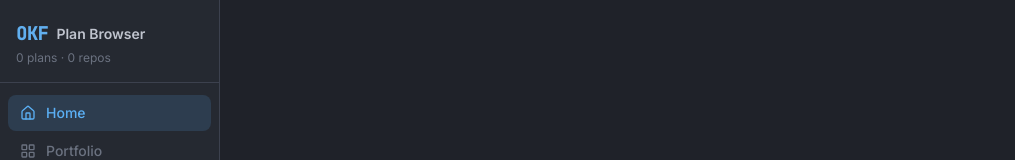
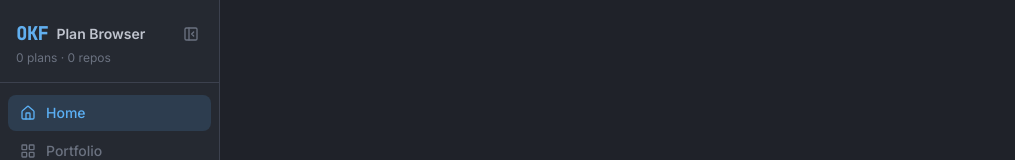
Before and after one commit to jhwohlgemuth/okf-plan-browser, a React (Vite) app: page /home in a window 1280 px wide. Shown: the top 160 px of the page, without its empty margins (0-1015 px from the left). Built offline with nearby package versions, Linux system fonts and the light colour scheme.

Commit message:
feat: Make left sidebar collapsible

```diff
--- a/src/components/Sidebar.tsx
+++ b/src/components/Sidebar.tsx
@@ -1,9 +1,11 @@
 import { NavLink, useLocation } from 'react-router-dom';
 import {
   Home, LayoutGrid, Layers, Share2, Search, Settings, AlertTriangle, Info, RefreshCw,
+  PanelLeftClose, PanelLeftOpen,
 } from 'lucide-react';
 import { cn } from '@/lib/utils';
 import { usePlanStore } from '@/store/planStore';
+import { useUiStore } from '@/store/uiStore';
 import { useRefresh } from '@/hooks/useRefresh';
 
 const NAV = [
@@ -23,15 +25,30 @@ export function Sidebar({ open = false }: { open?: boolean }) {
   const warnings   = usePlanStore(s => s.warnings);
   const isDemoData = usePlanStore(s => s.isDemoData);
   const { busy, refreshable, refreshOne, refreshAll } = useRefresh();
+  const collapsed = useUiStore(s => s.sidebarCollapsed);
+  const toggleSidebar = useUiStore(s => s.toggleSidebar);
+  // The mobile drawer is always expanded; collapsing only applies from md up.
+  const hideLabel = collapsed ? 'md:hidden' : '';
+  const ToggleIcon = collapsed ? PanelLeftOpen : PanelLeftClose;
   return (
-    <aside className={cn('w-[220px] shrink-0 flex flex-col h-dvh bg-card border-r border-border', 'max-md:fixed max-md:inset-y-0 max-md:left-0 max-md:z-40 max-md:transition-transform', !open && 'max-md:-translate-x-full')}>
+    <aside className={cn('w-[220px] shrink-0 flex flex-col h-dvh bg-card border-r border-border transition-[width] duration-200', collapsed && 'md:w-14', 'max-md:fixed max-md:inset-y-0 max-md:left-0 max-md:z-40 max-md:transition-transform', !open && 'max-md:-translate-x-full')}>
       {/* Brand */}
-      <div className="px-4 pt-5 pb-4 border-b border-border">
-        <div className="flex items-center gap-2">
+      <div className={cn('px-4 pt-5 pb-4 border-b border-border', collapsed && 'md:px-2')}>
+        <div className={cn('flex items-center gap-2', collapsed && 'md:flex-col md:gap-3')}>
           <span className="text-od-blue font-mono text-lg font-semibold">OKF</span>
-          <span className="text-foreground font-semibold text-sm">Plan Browser</span>
+          <span className={cn('text-foreground font-semibold text-sm', hideLabel)}>Plan Browser</span>
+          <button
+            type="button"
+            onClick={toggleSidebar}
+            aria-label={collapsed ? 'Expand sidebar' : 'Collapse sidebar'}
+            aria-expanded={!collapsed}
+            title={collapsed ? 'Expand sidebar' : 'Collapse sidebar'}
+            className={cn('ml-auto max-md:hidden rounded p-1 text-muted-foreground hover:bg-accent hover:text-foreground transition-colors', collapsed && 'md:ml-0')}
+          >
+            <ToggleIcon className="h-4 w-4" />
+          </button>
         </div>
-        <p className="text-muted-foreground text-xs mt-0.5">
+        <p className={cn('text-muted-foreground text-xs mt-0.5', hideLabel)}>
           {plans.length} plan{plans.length !== 1 ? 's' : ''} · {repos.length} repo{repos.length !== 1 ? 's' : ''}
           {isDemoData && <span className="ml-1 text-od-yellow">(demo)</span>}
         </p>
@@ -45,17 +62,20 @@ export function Sidebar({ open = false }: { open?: boolean }) {
             <NavLink
               key={to}
               to={to}
+              title={collapsed ? label : undefined}
+              aria-label={label}
               className={cn(
                 'flex items-center gap-2.5 px-3 py-2 rounded-lg text-sm font-medium transition-colors',
+                collapsed && 'md:justify-center md:px-0',
                 active
                   ? 'bg-primary/15 text-primary'
                   : 'text-muted-foreground hover:bg-accent hover:text-foreground',
               )}
             >
               <Icon className="h-4 w-4 shrink-0" />
-              {label}
+              <span className={hideLabel}>{label}</span>
               {label === 'Settings' && warnings.length > 0 && (
-                <span className="ml-auto flex items-center gap-1 text-od-orange text-xs">
+                <span className={cn('ml-auto flex items-center gap-1 text-od-orange text-xs', hideLabel)}>
                   <AlertTriangle className="h-3 w-3" />
                   {warnings.length}
                 </span>
@@ -67,7 +87,7 @@ export function Sidebar({ open = false }: { open?: boolean }) {
 
       {/* Repo colour pills */}
       {repos.length > 0 && (
-        <div className="px-4 pb-4 border-t border-border pt-3 space-y-1.5 max-h-[40%] overflow-y-auto">
+        <div className={cn('px-4 pb-4 border-t border-border pt-3 space-y-1.5 max-h-[40%] overflow-y-auto', hideLabel)}>
           <div className="flex items-center mb-2">
             <p className="text-xs text-muted-foreground font-medium">Repos</p>
             {!isDemoData && (
--- /dev/null
+++ b/src/store/uiStore.ts
@@ -0,0 +1,17 @@
+import { create } from 'zustand';
+import { persist } from 'zustand/middleware';
+
+interface UiStore {
+  sidebarCollapsed: boolean;
+  toggleSidebar: () => void;
+}
+
+export const useUiStore = create<UiStore>()(
+  persist(
+    (set) => ({
+      sidebarCollapsed: false,
+      toggleSidebar: () => set(s => ({ sidebarCollapsed: !s.sidebarCollapsed })),
+    }),
+    { name: 'okf-ui' },
+  ),
+);
```
Also changed, not shown: 1 other file (tests, documents, lock files or other folders).
